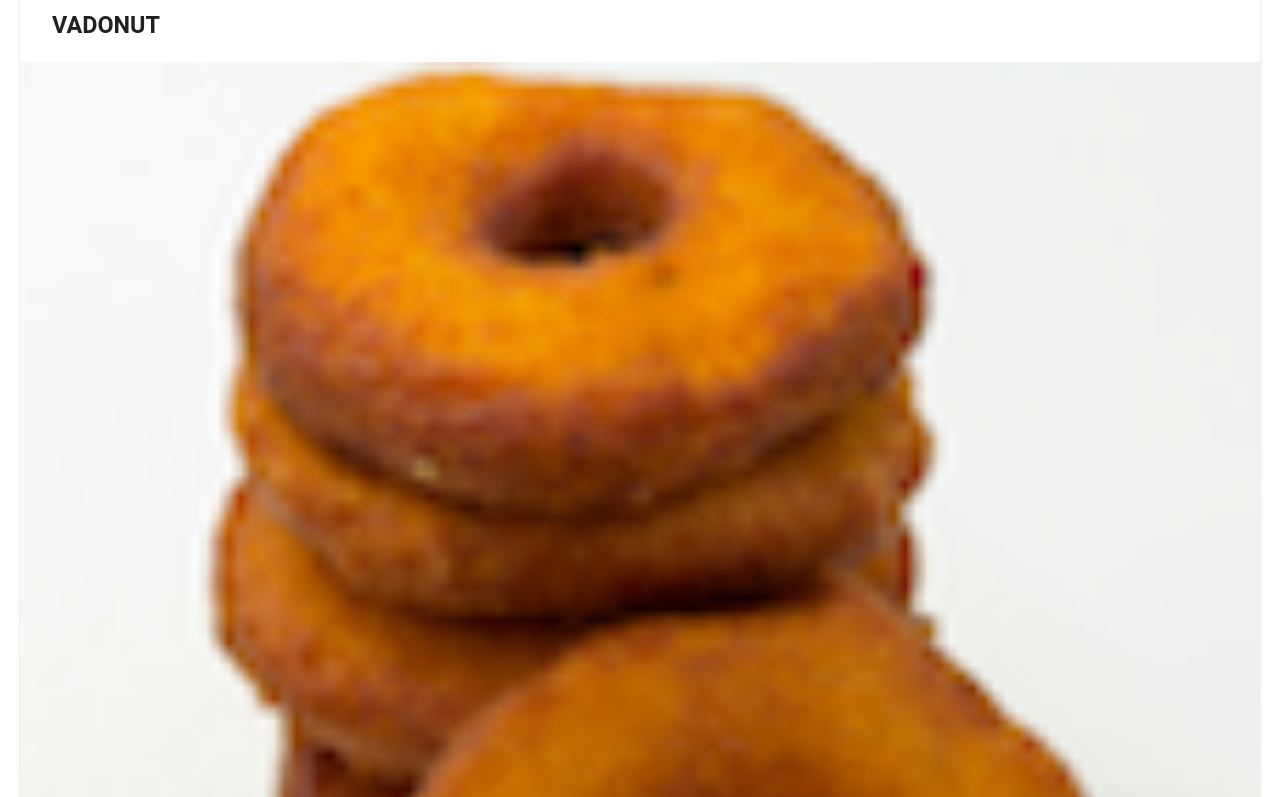
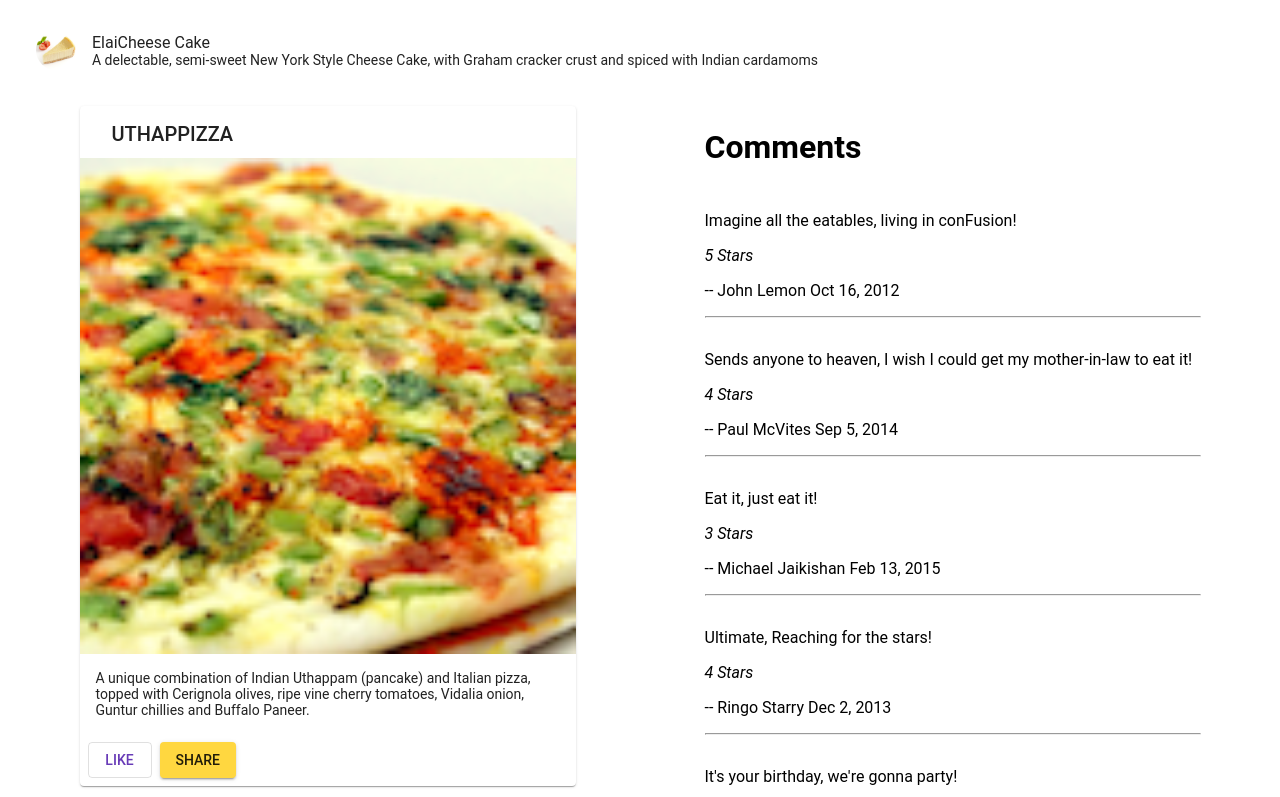
Before and after one commit to isidoreduc/KungFucius, an Angular app: page / in a window 1280 px wide. Shown: the part 603-1400 px from the top of the page. Built offline with nearby package versions, Linux system fonts and the light colour scheme.

Commit message:
mat-card

```diff
--- a/src/app/app.component.html
+++ b/src/app/app.component.html
@@ -3,3 +3,4 @@
 </mat-toolbar>
 
 <app-menu></app-menu>
+<app-dishdetail></app-dishdetail>
--- a/src/app/app.module.ts
+++ b/src/app/app.module.ts
@@ -12,11 +12,13 @@
 import {MatButtonModule} from '@angular/material/button';
 import 'hammerjs';
 import { MenuComponent } from './menu/menu.component';
+import { DishdetailComponent } from './dishdetail/dishdetail.component';
 
 @NgModule({
   declarations: [
     AppComponent,
-    MenuComponent
+    MenuComponent,
+    DishdetailComponent
   ],
   imports: [
     BrowserModule,
--- /dev/null
+++ b/src/app/dishdetail/dishdetail.component.html
@@ -0,0 +1,33 @@
+<div class="container"
+    fxLayout="row"
+    fxLayout.sm="column"
+    fxLayout.xs="column"
+    fxLayoutAlign="space-around start"
+    fxLayoutGap="10px"
+    fxLayoutGap.xs="0">
+
+  <div fxFlex="40">
+    <mat-card *ngIf="dish">
+        <mat-card-header>
+            <mat-card-title>{{dish.name | uppercase}}</mat-card-title>
+        </mat-card-header>
+        <img matCardImage src="{{dish.image}}">
+        <mat-card-content >
+            {{dish.description}}
+        </mat-card-content>
+        <mat-card-actions align="start">
+            <button mat-stroked-button color="primary" >LIKE</button>
+            <button mat-raised-button color="accent" >SHARE</button>
+        </mat-card-actions>
+    </mat-card>
+  </div>
+
+  <div fxFlex="40">
+    <h1>Comments</h1>
+    <mat-list *ngFor="let item of dish.comments">
+      <p matLine>{{item.comment}} </p>
+      <p matLine><i>{{item.rating}} Stars</i></p>
+      <p matLine>-- {{item.author}} {{item.date | date}}</p>
+      <hr>
+    </mat-list>
+</div>
--- /dev/null
+++ b/src/app/dishdetail/dishdetail.component.ts
@@ -0,0 +1,61 @@
+import { Component, OnInit } from '@angular/core';
+
+const DISH = {
+  id: '0',
+  name: 'Uthappizza',
+  image: '/assets/images/uthappizza.png',
+  category: 'mains',
+  featured: true,
+  label: 'Hot',
+  price: '4.99',
+  // tslint:disable-next-line:max-line-length
+  description: 'A unique combination of Indian Uthappam (pancake) and Italian pizza, topped with Cerignola olives, ripe vine cherry tomatoes, Vidalia onion, Guntur chillies and Buffalo Paneer.',
+  comments: [
+       {
+           rating: 5,
+           comment: 'Imagine all the eatables, living in conFusion!',
+           author: 'John Lemon',
+           date: '2012-10-16T17:57:28.556094Z'
+       },
+       {
+           rating: 4,
+           comment: 'Sends anyone to heaven, I wish I could get my mother-in-law to eat it!',
+           author: 'Paul McVites',
+           date: '2014-09-05T17:57:28.556094Z'
+       },
+       {
+           rating: 3,
+           comment: 'Eat it, just eat it!',
+           author: 'Michael Jaikishan',
+           date: '2015-02-13T17:57:28.556094Z'
+       },
+       {
+           rating: 4,
+           comment: 'Ultimate, Reaching for the stars!',
+           author: 'Ringo Starry',
+           date: '2013-12-02T17:57:28.556094Z'
+       },
+       {
+           rating: 2,
+           comment: 'It\'s your birthday, we\'re gonna party!',
+           author: '25 Cent',
+           date: '2011-12-02T17:57:28.556094Z'
+       }
+   ]
+};
+
+@Component({
+  selector: 'app-dishdetail',
+  templateUrl: './dishdetail.component.html',
+  styleUrls: ['./dishdetail.component.scss']
+})
+export class DishdetailComponent implements OnInit {
+  dish = DISH;
+  constructor() { }
+
+  ngOnInit() {
+  }
+
+
+
+}
--- a/src/app/menu/menu.component.html
+++ b/src/app/menu/menu.component.html
@@ -1,6 +1,6 @@
 <div class="container"
   fxLayout = "column"
-  fxLayoutGap="10px">
+  fxLayoutGap="20px">
 
   <div fxFlex>
     <div>
@@ -10,7 +10,7 @@
   </div>
 
   <div fxFlex>
-    <mat-grid-list cols="3" rowHeight="200px">
+    <mat-grid-list cols="{{dishes.length}}" rowHeight="200px">
       <mat-grid-tile *ngFor="let dish of dishes">
         <img height="200px" src={{dish.image}} alt={{dish.name}}>
         <mat-grid-tile-footer>
@@ -20,7 +20,7 @@
     </mat-grid-list>
   </div>
 
-  <div fxFlex *ngIf="selectedDish">
+  <!-- <div fxFlex *ngIf="selectedDish">
     <mat-card>
       <mat-card-header>
         <mat-card-title>
@@ -32,11 +32,16 @@
       <p>{{selectedDish.description}}</p>
     </mat-card-content>
     <mat-card-actions>
-      <button mat-button >LIKE</button>
-      <button mat-button >SHARE</button>
+      <button mat-button color="primary">LIKE</button>
+      <button mat-raised-button color="accent">SHARE</button>
+      <button mat-flat-button color="warn">SHARE</button>
+      <button mat-stroked-button >SHARE</button>
+      <button mat-icon-button >SHARE</button>
+      <button mat-fab >SHARE</button>
+      <button mat-mini-fab >SHARE</button>
     </mat-card-actions>
     </mat-card>
-  </div>
+  </div> -->
 
 
 
```
Also changed, not shown: src/app/dishdetail/dishdetail.component.scss (added), 1 other file (tests, documents, lock files or other folders).
